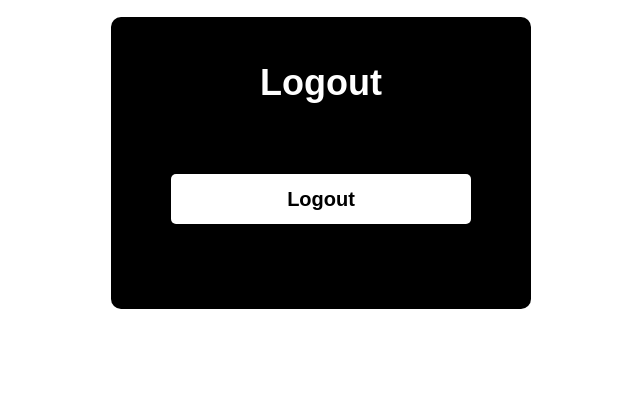
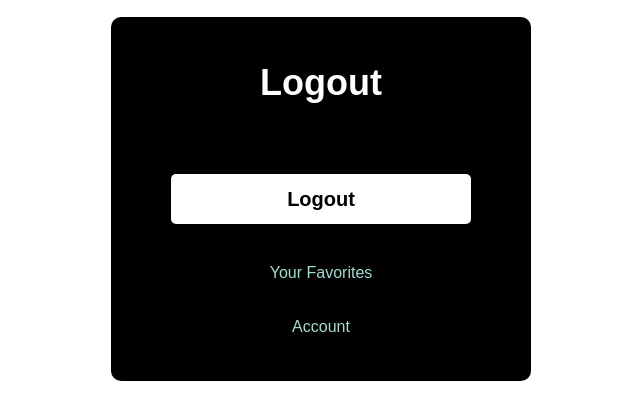
Before and after one commit to JakeHelsel72/DBProject, a PHP site: page / in a window 1280 px wide. Shown: the part 255-675 px from the top of the page, without its empty margins (319-959 px from the left). Run offline with PHP 8.4, Linux system fonts and the light colour scheme; the visitor is signed in with stand-in values (Sample User, id 1).

Commit message:
replaced dropbar with logout links
the drop bar isn't working, so I put some links under the logout button to give users a similar functionality. it's still two clicks

```diff
--- a/index.php
+++ b/index.php
@@ -98,6 +98,9 @@ require_once("includes/login_view.php");
       <form action="includes/logout.php" method="post">
         <h1 class="title">Logout</h1>
         <button type="submit" class="btn">Logout</button>
+        <a href="favorites.php" class="btn">Your Favorites</a> <br><br>
+        <a href="accountviewer.php?userId=<?php echo $_SESSION["user_id"];?>" class="btn">Account</a>
+
       </form>
       <!-- <form action="accountviewer.php?userId=<?php echo $_SESSION['user_id']?>" method="get">
         <button type="submit" class="btn">Account Viewer</button>
```
Also changed, not shown: postviewer.php (+7 -4 lines).
